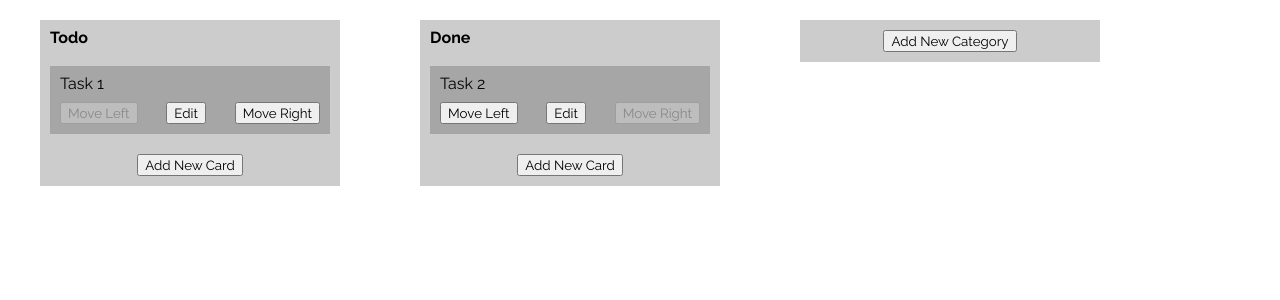
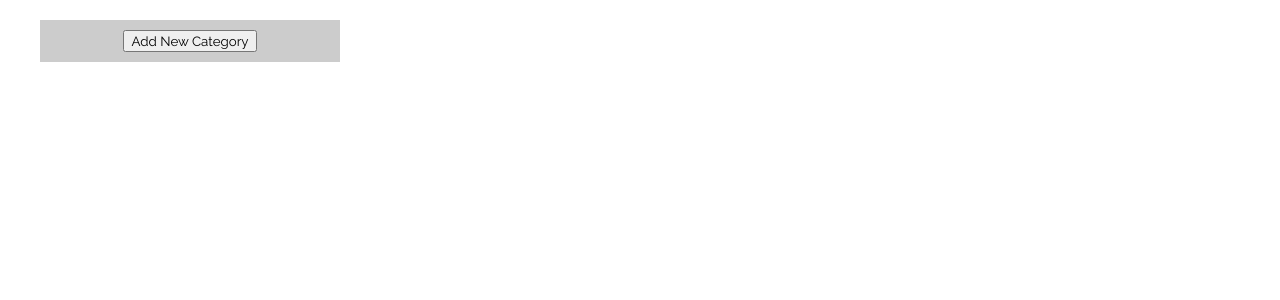
Before and after one commit to dhavalchaudhary/minimal-trello, a React (Create React App) app: page / in a window 1280 px wide. Shown: the top 300 px of the page. Built offline with nearby package versions, Linux system fonts and the light colour scheme.

Commit message:
added persisted state

```diff
--- a/src/components/add-entity-data-form/add-entity-data-form.tsx
+++ b/src/components/add-entity-data-form/add-entity-data-form.tsx
@@ -23,13 +23,12 @@ export const AddEntityDataForm: React.FC<AddEntityDataFormProps> = (props) => {
       props.onSave(inputVal);
       resetState()
   }
-  const lowercaseEntity = props.entity.toLowerCase()
   return (
       <div className="add-card-wrapper">
         <div className="add-data-type-wrapper">
           {isEditing ? (
             <div className="add-data-type-input-wrapper">
-              <input placeholder={`add ${lowercaseEntity} title`} value={inputVal} onChange={handleInputChange} />
+              <input placeholder={`add ${props.entity} title`} value={inputVal} onChange={handleInputChange} />
               <div className="button-group">
                 <button onClick={resetState}>Cancel</button>
                 <button onClick={saveData}>Save</button>
@@ -37,7 +36,7 @@ export const AddEntityDataForm: React.FC<AddEntityDataFormProps> = (props) => {
             </div>
           ) : (
             <div className="add-data-type-btn-wrapper">
-              <button onClick={() => setIsEditing(true)}>Add new {lowercaseEntity}</button>
+              <button onClick={() => setIsEditing(true)}>Add new {props.entity}</button>
             </div>
           )}
         </div>
--- a/src/components/app/app.tsx
+++ b/src/components/app/app.tsx
@@ -6,10 +6,11 @@ import {  Card, Category, Entity } from '../../types'
 import { AddEntityDataForm } from '../add-entity-data-form'
 import { CategoryColumn } from '../category-column'
 import { v4 as uuidv4 } from 'uuid';
+import {usePersistedState} from '../../hooks';
 
 export const App = () => {
-  const [categories, setCategories] = useState<Category[]>(mockCategoriesData);
-  const [cards, setCards] = useState<Card[]>(mockCardsData)
+  const [categories, setCategories] = usePersistedState<Category[]>(Entity.CATEGORY, []);
+  const [cards, setCards] = usePersistedState<Card[]>(Entity.CARD, [])
 
   const addCategory = (title: string) => {
     const newCategory: Category = {
--- /dev/null
+++ b/src/hooks/index.ts
@@ -0,0 +1 @@
+export * from './use-persisted-state'
--- /dev/null
+++ b/src/hooks/use-persisted-state/index.ts
@@ -0,0 +1 @@
+export * from './use-persisted-state'
--- /dev/null
+++ b/src/hooks/use-persisted-state/use-persisted-state.ts
@@ -0,0 +1,15 @@
+import React, { useEffect, useState, Dispatch, SetStateAction } from 'react';
+
+export const usePersistedState = <T>(key: string, defaultValue: T): [T, Dispatch<SetStateAction<T>>] => {
+    const getCurrentValue = (key: string, defaultValue: T): T => {
+        const stringifiedData = localStorage.getItem(key);
+        return stringifiedData ? JSON.parse(stringifiedData) : defaultValue
+    }
+    const [val, setVal] = useState(getCurrentValue(key, defaultValue));
+
+    useEffect(() => {
+        localStorage.setItem(key, JSON.stringify(val))
+    }, [val])
+
+    return [val, setVal]
+}
--- a/src/types.ts
+++ b/src/types.ts
@@ -1,6 +1,6 @@
 export enum Entity {
-  CARD = 'CARD',
-  CATEGORY = 'CATEGORY'
+  CARD = 'card',
+  CATEGORY = 'category'
 }
 
 export type Card = {
```
